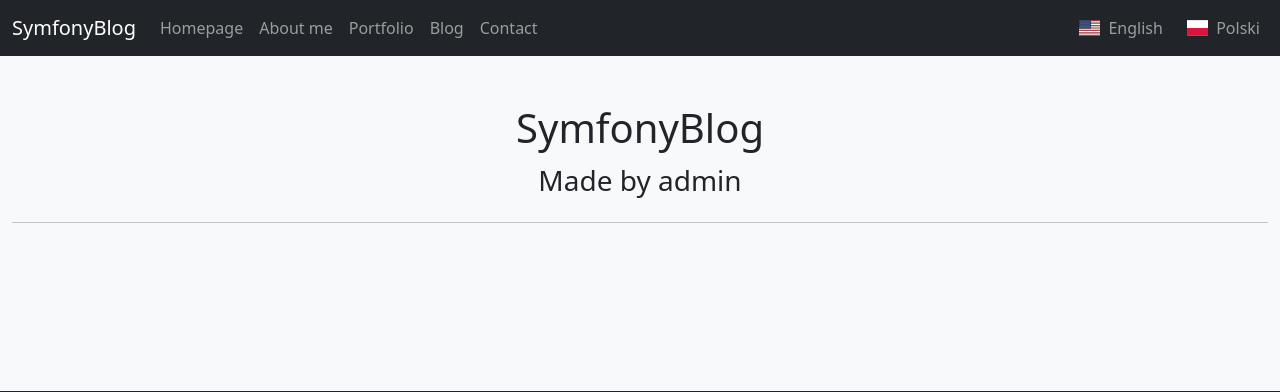
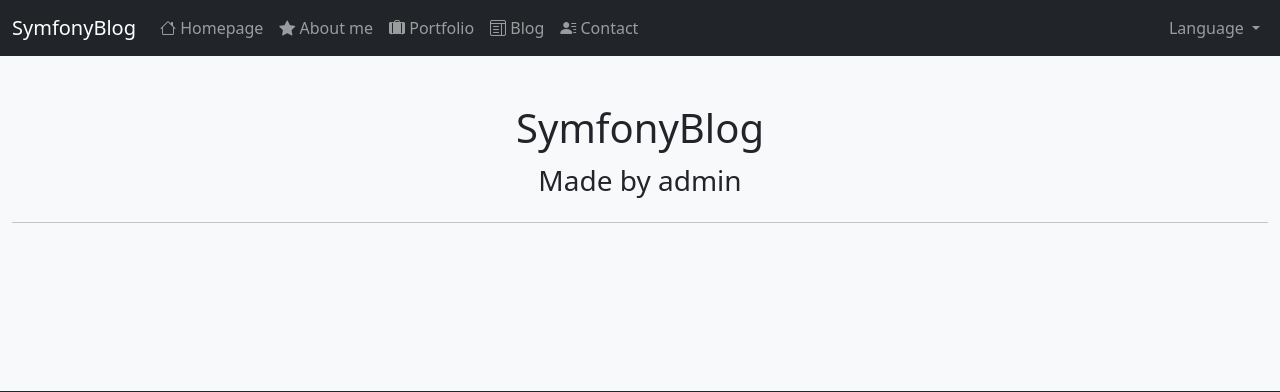
Before and after one commit to Szymon99d/symfony-blog, a Symfony app: template templates/blog_layout.html.twig in a window 1280 px wide. Shown: the top 392 px of the page. Run offline with Twig, Linux system fonts and the light colour scheme; the template is opened without the code that fills it, so the values that code supplies are empty; some libraries are stand-ins or nearby versions.

Commit message:
Add icons to navbar elements and add language dropdown

```diff
--- a/templates/base.html.twig
+++ b/templates/base.html.twig
@@ -6,7 +6,7 @@
         <title>{% block title %}Welcome!{% endblock %}</title>
         {% block stylesheets %}
             <link href="https://cdn.jsdelivr.net/npm/bootstrap@5.3.2/dist/css/bootstrap.min.css" rel="stylesheet" integrity="sha384-T3c6CoIi6uLrA9TneNEoa7RxnatzjcDSCmG1MXxSR1GAsXEV/Dwwykc2MPK8M2HN" crossorigin="anonymous">
-            <link rel="stylesheet" href="https://cdn.jsdelivr.net/npm/bootstrap-icons@1.5.0/font/bootstrap-icons.css">
+            <link rel="stylesheet" href="https://cdn.jsdelivr.net/npm/bootstrap-icons@1.11.2/font/bootstrap-icons.min.css">
             <link rel="stylesheet" href="https://cdnjs.cloudflare.com/ajax/libs/flag-icon-css/3.5.0/css/flag-icon.min.css" integrity="sha512-Cv93isQdFwaKBV+Z4X8kaVBYWHST58Xb/jVOcV9aRsGSArZsgAnFIhMpDoMDcFNoUtday1hdjn0nGp3+KZyyFw==" crossorigin="anonymous" referrerpolicy="no-referrer" />
             {{ encore_entry_link_tags('app') }}
         {% endblock %}
--- a/templates/blog_elements/navbar.html.twig
+++ b/templates/blog_elements/navbar.html.twig
@@ -7,40 +7,55 @@
     <div class="collapse navbar-collapse" id="navbarSupportedContent">
       <ul class="navbar-nav me-auto mb-2 mb-lg-0">
         <li class="nav-item">
-          <a class="nav-link" aria-current="page" href="{{path('app_homepage')}}">{% trans %}Homepage{% endtrans %}</a>
+          <a class="nav-link" aria-current="page" href="{{path('app_homepage')}}"><i class="bi bi-house"></i> {% trans %}Homepage{% endtrans %}</a>
         </li>
         <li class="nav-item">
-          <a class="nav-link" aria-current="page" href="{{path('app_about')}}">{% trans %}About me{% endtrans %}</a>
+          <a class="nav-link" aria-current="page" href="{{path('app_about')}}"><i class="bi bi-star-fill"></i> {% trans %}About me{% endtrans %}</a>
         </li>
         <li class="nav-item">
-          <a class="nav-link" aria-current="page" href="{{path('app_portfolio')}}">{% trans %}Portfolio{% endtrans %}</a>
+          <a class="nav-link" aria-current="page" href="{{path('app_portfolio')}}"><i class="bi bi-suitcase-lg-fill"></i> {% trans %}Portfolio{% endtrans %}</a>
         </li>
         <li class="nav-item">
-          <a class="nav-link" aria-current="page" href="{{path('app_blog')}}">{% trans %}Blog{% endtrans %}</a>
+          <a class="nav-link" aria-current="page" href="{{path('app_blog')}}"><i class="bi bi-layout-text-window"></i> {% trans %}Blog{% endtrans %}</a>
         </li>
         <li class="nav-item">
-          <a class="nav-link" aria-current="page" href="{{path('app_contact')}}">{% trans %}Contact{% endtrans %}</a>
+          <a class="nav-link" aria-current="page" href="{{path('app_contact')}}"><i class="bi bi-person-lines-fill"></i> {% trans %}Contact{% endtrans %}</a>
         </li>
+      </ul>
+      <ul class="navbar-nav mr-auto mb-2 mb-lg-0">
+
+        <li class="nav-item dropdown">
+          <a class="nav-link dropdown-toggle" href="#" role="button" data-bs-toggle="dropdown" aria-expanded="false">
+            {% trans %}Language{% endtrans %}
+          </a>
+          <ul class="dropdown-menu bg-dark">
+            <li class="dropdown-item">
+              <a class="nav-link" aria-current="page" href="{{path('app_homepage' ,{'_locale':'en'})}}">
+              <i class="flag-icon flag-icon-us mx-2"></i>English
+                {% if app.request.getLocale() == 'en' %}
+                  <i class="bi bi-check"></i>
+                {% endif %}
+              </a>
+            </li>
+            <li class="dropdown-item">
+              <a class="nav-link" aria-current="page" href="{{path('app_homepage' ,{'_locale':'pl'})}}">
+              <i class="flag-icon flag-icon-pl mx-2"></i>Polski
+                {% if app.request.getLocale() == 'pl' %}
+                  <i class="bi bi-check"></i>
+                {% endif %}
+              </a>
+            </li>
+          </ul>
+        </li>
+
         {% if is_granted('ROLE_ADMIN') %}
           <li class="nav-item">
-            <a class="nav-link" aria-current="page" href="{{path('app_admin')}}">{% trans %}Admin dashboard{% endtrans %}</a>
+            <a class="nav-link" aria-current="page" href="{{path('app_admin')}}"><i class="bi bi-list-columns"></i> {% trans %}Admin dashboard{% endtrans %}</a>
           </li>
           <li class="nav-item">
-            <a class="nav-link" aria-current="page" href="{{path('app_logout')}}">{% trans %}Logout{% endtrans %}</a>
+            <a class="nav-link" aria-current="page" href="{{path('app_logout')}}"><i class="bi bi-box-arrow-left"></i> {% trans %}Logout{% endtrans %}</a>
           </li>
         {% endif %}
-      </ul>
-      <ul class="navbar-nav mr-auto mb-2 mb-lg-0">
-        <li class="nav-item">
-          <a class="nav-link" aria-current="page" href="{{path('app_homepage' ,{'_locale':'en'})}}">
-          <i class="flag-icon flag-icon-us mx-2"></i>English
-          </a>
-        </li>
-        <li class="nav-item">
-          <a class="nav-link" aria-current="page" href="{{path('app_homepage' ,{'_locale':'pl'})}}">
-          <i class="flag-icon flag-icon-pl mx-2"></i>Polski
-          </a>
-        </li>
       </ul>
     </div>
   </div>
```
